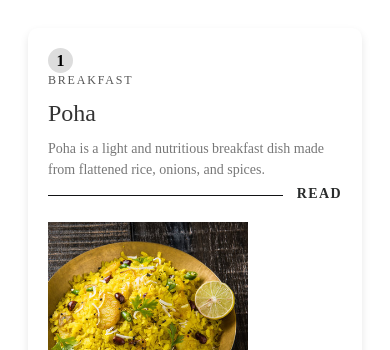
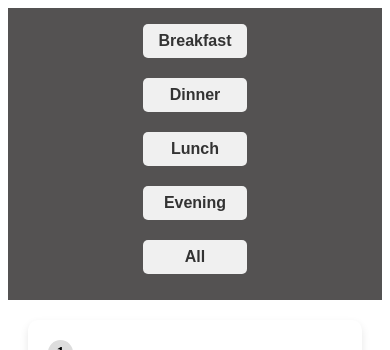
Before and after one commit to sr2498/Restaurant_Website, a React (Create React App) app in the folder restaurant-app/: page / in a window 390 px wide. Shown: the top 350 px of the page. Built offline with nearby package versions, Linux system fonts and the light colour scheme.

Commit message:
Created Navbar.js and updated style.css

```diff
--- a/restaurant-app/src/components/MenuCard.js
+++ b/restaurant-app/src/components/MenuCard.js
@@ -6,28 +6,21 @@ const MenuCard = ({ menuData }) => {
     <>
       <section className="main-card--container">
         {menuData.map((curElem) => {
+          const { id, name, category, image, description } = curElem;
           return (
             <>
-              <div className="card-container" key={curElem.id}>
+              <div className="card-container" key={id}>
                 <div className="card">
                   <div className="card-body">
-                    <span className="card-number card-circle subtle">
-                      {curElem.id}
-                    </span>
-                    <span className="card-author subtle">
-                      {curElem.category}
-                    </span>
-                    <h2 className="card-title">{curElem.name}</h2>
+                    <span className="card-number card-circle subtle">{id}</span>
+                    <span className="card-author subtle">{category}</span>
+                    <h2 className="card-title">{name}</h2>
                     <span className="card-description subtle">
-                      {curElem.description}
+                      {description}
                     </span>
                     <div className="card-read">READ</div>
                   </div>
-                  <img
-                    src={curElem.image}
-                    alt="images"
-                    className="card-media"
-                  />
+                  <img src={image} alt="images" className="card-media" />
                   <span className="card-tag subtle">Order Now</span>
                 </div>
               </div>
--- /dev/null
+++ b/restaurant-app/src/components/Navbar.js
@@ -0,0 +1,24 @@
+import React from "react";
+
+const Navbar = ({ filterItem, menuList }) => {
+  return (
+    <>
+      <nav className="navbar">
+        <div className="btn-group">
+          {menuList.map((curElem) => {
+            return (
+              <button
+                className="btn-group__item"
+                onClick={() => filterItem(curElem)}
+              >
+                {curElem}
+              </button>
+            );
+          })}
+        </div>
+      </nav>
+    </>
+  );
+};
+
+export default Navbar;
--- a/restaurant-app/src/components/Restaurant.js
+++ b/restaurant-app/src/components/Restaurant.js
@@ -2,11 +2,37 @@ import React, { useState } from "react";
 import Menu from "./menuApi";
 import "./style.css";
 import MenuCard from "./MenuCard";
+import Navbar from "./Navbar";
+
+const uniqueList = [
+  ...new Set(
+    Menu.map((curElem) => {
+      return curElem.category;
+    })
+  ),
+  "All",
+];
+console.log(uniqueList);
 
 const Restaurant = () => {
   const [menuData, setMenuData] = useState(Menu);
+  const [menuList, setMenuList] = useState(uniqueList);
+
+  const filterItem = (category) => {
+    if (category === "All") {
+      setMenuData(Menu);
+      return;
+    }
+
+    const updatedList = Menu.filter((curElem) => {
+      return curElem.category === category;
+    });
+    setMenuData(updatedList);
+  };
+
   return (
     <>
+      <Navbar filterItem={filterItem} menuList={menuList} />
       <MenuCard menuData={menuData} />
     </>
   );
--- a/restaurant-app/src/components/style.css
+++ b/restaurant-app/src/components/style.css
@@ -124,3 +124,59 @@
         grid-gap: 30px;
     }
 }
+
+/* Navbar style */
+.navbar {
+    background-color: #545252;
+    padding: 1rem;
+    display: flex;
+    justify-content: center;
+    align-items: center;
+  }
+
+  /* Styling the button group */
+  .btn-group {
+    display: flex;
+    gap: 10px;
+  }
+
+  /* Styling individual buttons */
+  .btn-group__item {
+    background-color: #f0f0f0;
+    color: #333;
+    padding: 0.5rem 1rem;
+    border: none;
+    border-radius: 5px;
+    cursor: pointer;
+    transition: background-color 0.3s, color 0.3s;
+    font-size: 1rem;
+    font-weight: bold;
+  }
+
+  /* Hover effect for buttons */
+  .btn-group__item:hover {
+    background-color: #333;
+    color: #f0f0f0;
+  }
+
+  /* Active button state */
+  .btn-group__item:active {
+    background-color: #555;
+    color: #f0f0f0;
+  }
+
+  /* Responsive design for smaller screens */
+  @media (max-width: 768px) {
+    .navbar {
+      flex-direction: column;
+    }
+
+    .btn-group {
+      flex-direction: column;
+    }
+
+    .btn-group__item {
+      width: 100%;
+      margin-bottom: 10px;
+    }
+  }
```
